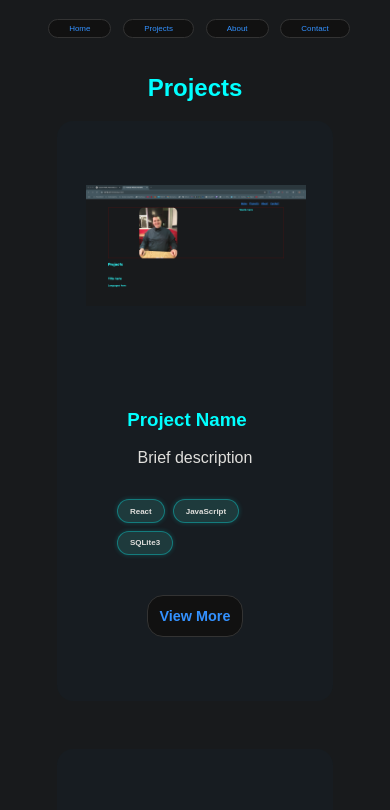
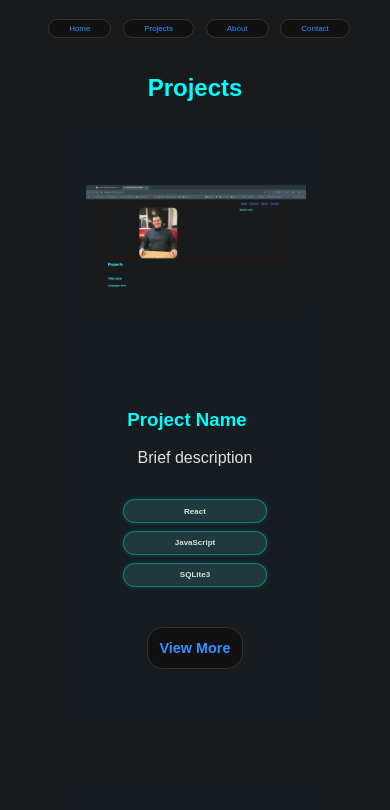
Before and after one commit to thomaswilliamscode/Portfolio, a plain HTML site: page projects.html in a window 390 px wide. Shown: the top 810 px of the page. Drawn offline with Linux system fonts and the light colour scheme; a web font is replaced by a local one.

Commit message:
Fixed UL on projects page for multiple size media queries

```diff
--- a/styles.css
+++ b/styles.css
@@ -425,6 +425,39 @@ footer a:hover {
 
 /* Responsive design */
 
+/* Big Screens*/
+@media (max-width: 2000px) {
+    .project-page-tech-stack {
+        margin: 2rem auto;
+        width: 80%;
+    }
+
+
+    .project-page-tech-stack li{
+        width: 30%;
+    }
+}
+
+/* Less Big Screens */
+
+@media (max-width: 1467px) {
+    .project-page-tech-stack li{
+        width: 35%;
+    }
+}
+
+@media (max-width: 1262px) {
+    .project-page-tech-stack li{
+        width: 40%;
+    }
+}
+
+@media (max-width: 1108px) {
+    .project-page-tech-stack li{
+        width: 45%;
+    }
+}
+
 
 /* Tablet & below */
 @media (max-width: 1024px) {
@@ -508,21 +541,12 @@ footer a:hover {
 
     .project-page-tech-stack {
     margin: 2rem auto;
-    padding: 0 2rem;
-    width: 100%;
+    width: 80%;
     }
 
 
     .project-page-tech-stack li{
-        background-color: #1E3A3C; /* translucent aqua */
-        color: #E0DFDC;
-        padding: 0.4rem 0.75rem;
-        border-radius: 999px; /* makes the bubble! */
-        font-size: 0.9rem;
-        font-weight: 600;
-        border: 1px solid #00ffff55;
-        box-shadow: 0 0 5px rgba(0, 255, 255, 0.2);
-        transition: background 0.3s ease, transform 0.2s ease;
+        width: 70%;
     }
 
     .project-page-div2 {
@@ -592,6 +616,36 @@ footer a:hover {
     }
 }
 
+@media (max-width: 952px) {
+    .project-page-tech-stack li{
+        width: 75%;
+    }
+}
+
+@media (max-width: 901px) {
+    .project-page-tech-stack li{
+        width: 80%;
+    }
+}
+
+@media (max-width: 854px) {
+    .project-page-tech-stack li{
+        width: 85%;
+    }
+}
+
+@media (max-width: 818px) {
+    .project-page-tech-stack li{
+        width: 90%;
+    }
+}
+
+@media (max-width: 784px) {
+    .project-page-tech-stack li{
+        width: 100%;
+    }
+}
+
 /* Phone & below */
 @media (max-width: 768px) {
   body {
@@ -621,6 +675,28 @@ footer a:hover {
   #about-me {
     width: 100%;
   }
+}
+
+/* Media fix */
+
+@media (max-width: 724px) {
+    .project-page-tech-stack{
+        display: flex;
+        gap: 0.5rem;
+        flex-wrap: wrap;
+        list-style: none;
+    }
+
+    .project-page-tech-stack li {
+        font-size: 0.5rem;
+
+    }
+}
+
+@media (max-width: 550px) {
+    .project-page-tech-stack li{
+        width: 110%;
+    }
 }
 
 /* Ultra-small phones */
```
